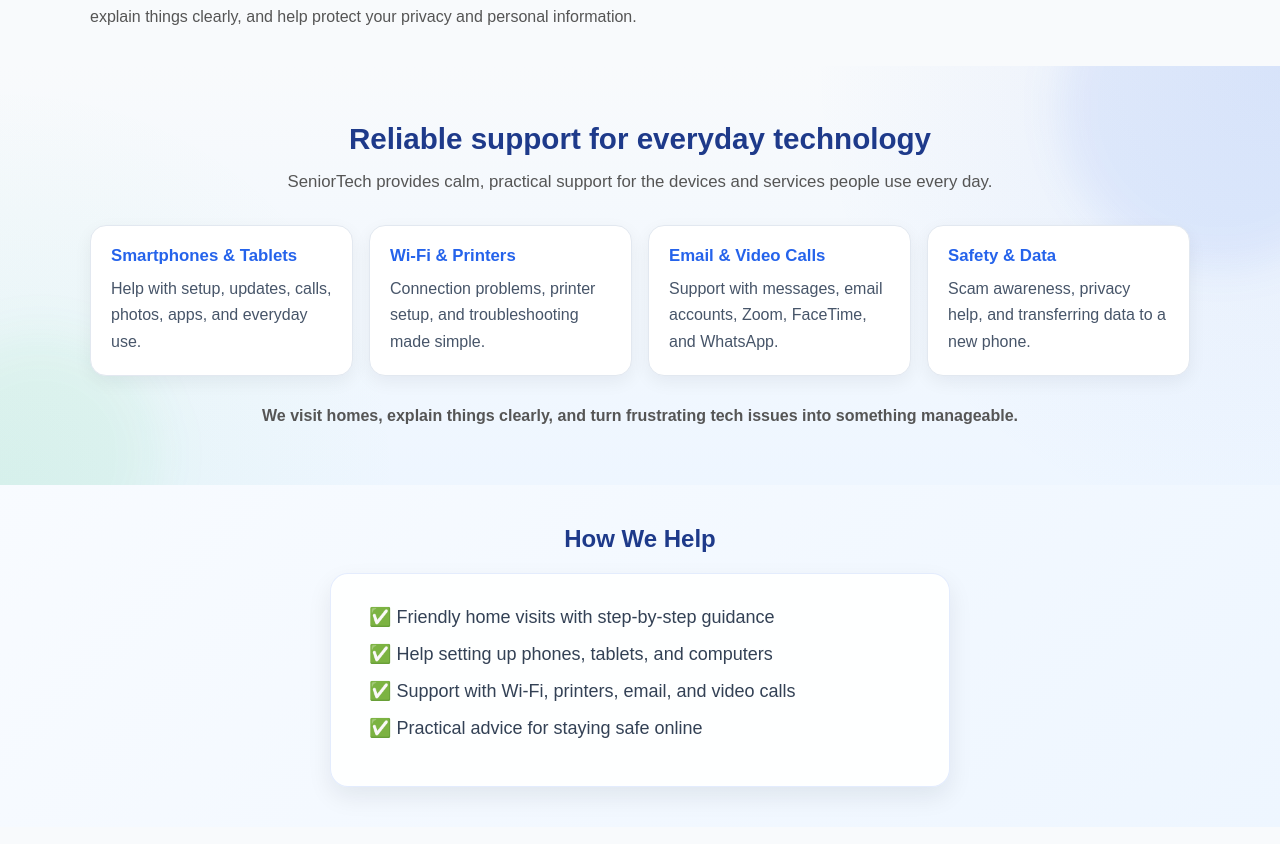
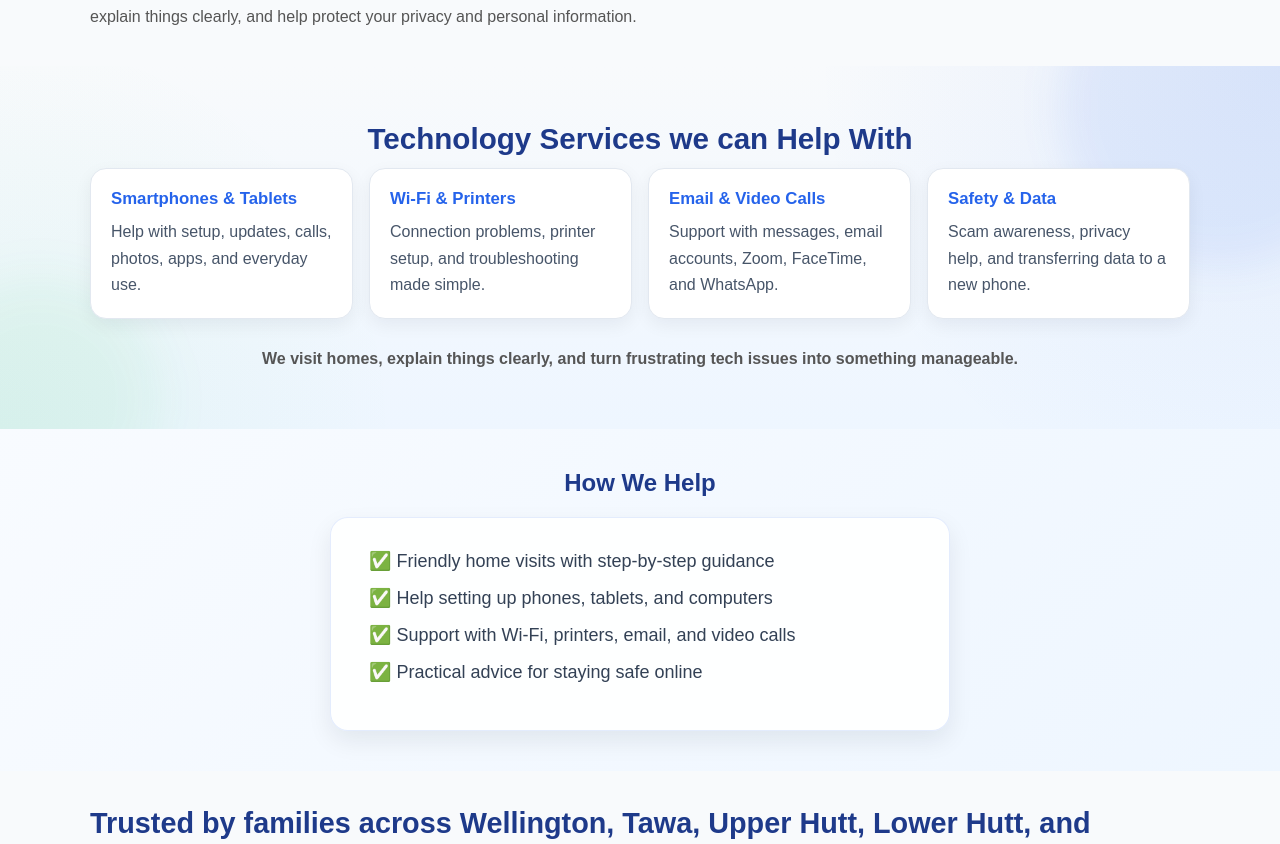
Before and after one commit to Rupinder1161/Seniortech, a React (Vite) app: page / in a window 1280 px wide. Shown: the part 1141-1985 px from the top of the page. Built offline with nearby package versions, Linux system fonts and the light colour scheme.

Commit message:
fixed duplication on front page

```diff
--- a/src/Components/Mainpage.jsx
+++ b/src/Components/Mainpage.jsx
@@ -89,10 +89,10 @@
 
       <section className="section feature-section">
   <div className="container">
-    <h2>Reliable support for everyday technology</h2>
-    <p className="feature-lead">
+    <h2>Technology Services we can Help With</h2>
+    {/* <p className="feature-lead">
       SeniorTech provides calm, practical support for the devices and services people use every day.
-    </p>
+    </p> */}
 
     <div className="feature-grid">
       <div className="feature-card">
```
